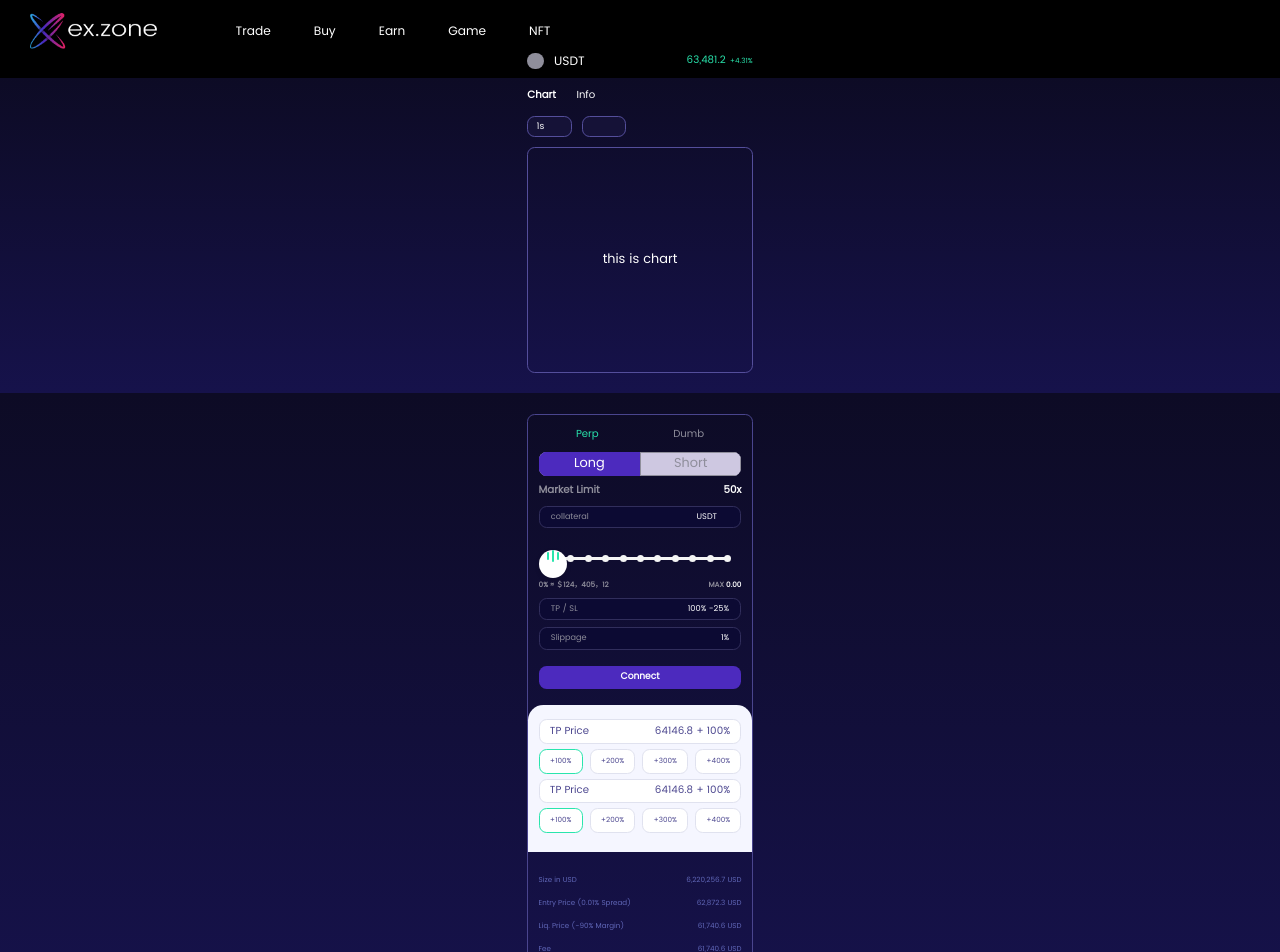
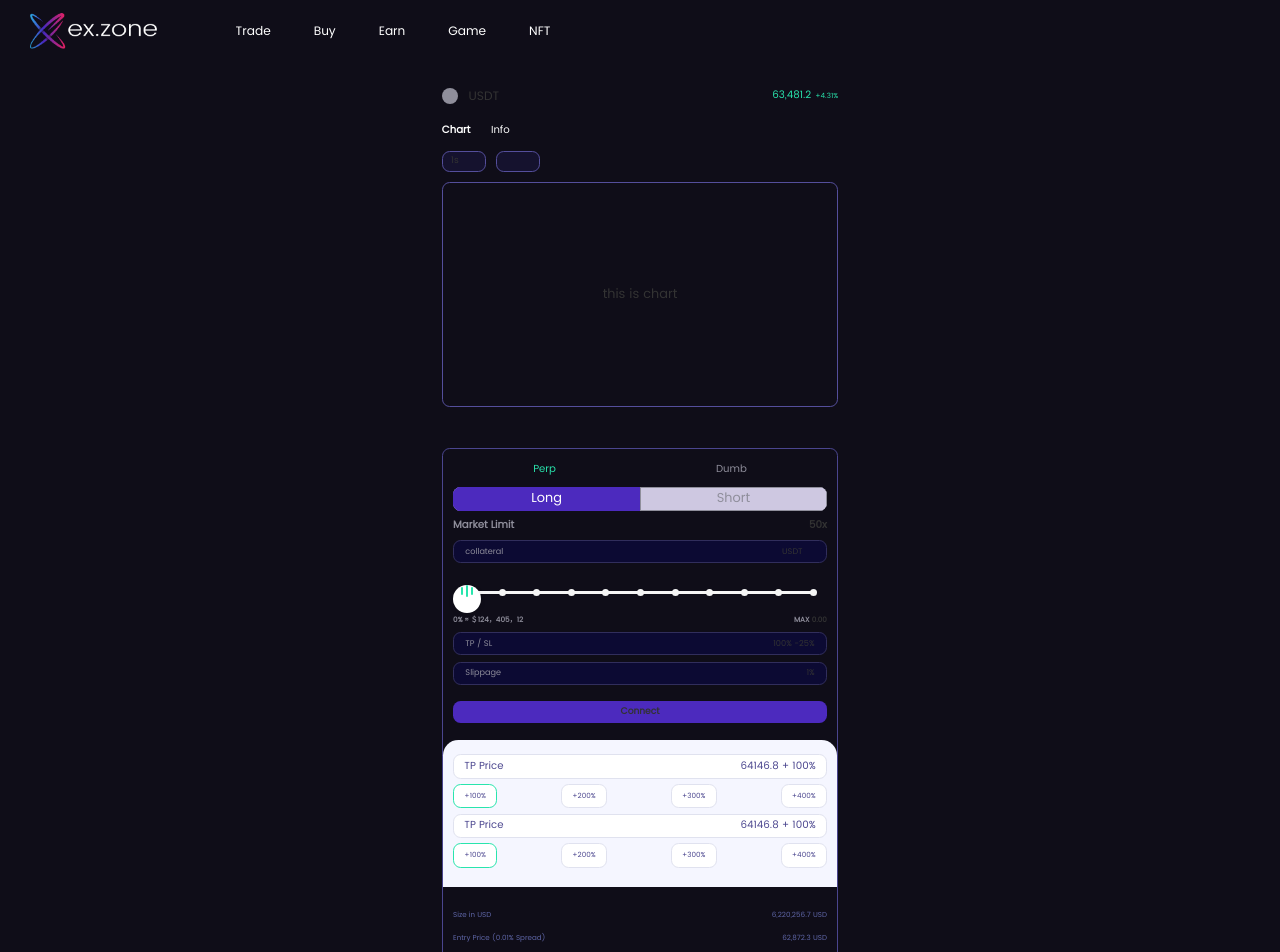
Before and after one commit to SunburstMeoga/ex-zone-frontend, a Next.js app: page /futures in a window 1280 px wide. Shown: the top 952 px of the page. Built offline with nearby package versions, Linux system fonts and the light colour scheme; a web font is replaced by a local one.

Commit message:
futures pc

```diff
--- a/src/pages/futures/index.js
+++ b/src/pages/futures/index.js
@@ -27,9 +27,9 @@ const Futures = () => {
     }
     return (
         <>
-            <div className='pt-5-0 bg-black text-white'>
+            <div className='pt-5-0 bg-black lg:pt-6-3 lg:bg-pad-futures xl:pt-8-4'>
                 <div className='flex flex-col justify-start items-center w-full'>
-                    <div className='w-22-0 flex justify-between items-center '>
+                    <div className='w-22-0 flex justify-between items-center lg:w-38-7'>
                         <div className='flex justify-start items-center'>
                             <div className='w-1-6 h-1-6 rounded-full bg-futures-word'></div>
                             <div className='text-1-2 font-medium ml-1-0'>USDT</div>
@@ -40,15 +40,15 @@ const Futures = () => {
                             <div className='text-0-7 font-medium ml-0-4'>+4.31%</div>
                         </div>
                     </div>
-                    <div className='w-full mt-0-7 bg-syrup-module pt-1-0 flex flex-col justify-start items-center'>
-                        <div className='w-22-0 flex justify-start items-center'>
+                    <div className='w-full mt-0-7 bg-syrup-module pt-1-0 flex flex-col justify-start items-center lg:bg-none'>
+                        <div className='w-22-0 flex justify-start items-center lg:w-38-7'>
                             {displayTypeItems.map((item, index) => {
                                 return <div key={index} onClick={() => handleDisplayItems(item)} className={`text-white text-1-0 ${item.id !== 1 ? 'ml-2-0' : ''} ${item.id === displayType ? 'font-bold' : ''}`}>
                                     {item.title}
                                 </div>
                             })}
                         </div>
-                        <div className='w-22-0 flex justify-between items-center mt-1-2'>
+                        <div className='w-22-0 flex justify-between items-center mt-1-2 lg:w-38-7'>
                             <div className='flex justify-start items-center'>
                                 <div className='rounded-xl border border-liquid-staking-border bg-primary-50 px-0-8 py-0-2 flex justify-start items-center'>
                                     <div className='text-0-9 mr-1-0'>1s</div>
@@ -66,12 +66,12 @@ const Futures = () => {
                                 <div className='icon iconfont icon-xiangji1 ml-1-4'></div>
                             </div>
                         </div>
-                        <div className='w-22-0 rounded-xl border border-liquid-staking-border h-22-0 flex justify-center items-center mt-1-0 mb-2-0'>
+                        <div className='w-22-0 rounded-xl border border-liquid-staking-border h-22-0 flex justify-center items-center mt-1-0 mb-2-0 lg:w-38-7'>
                             this is chart
                         </div>
                     </div>
-                    <div className='w-full flex flex-col justify-start items-center bg-syrup-module pt-2-0'>
-                        <div className='w-22-0 rounded-xl border border-swap-copy-icon py-1-2 mb-2-0'>
+                    <div className='w-full flex flex-col justify-start items-center bg-syrup-module pt-2-0 lg:bg-none'>
+                        <div className='w-22-0 rounded-xl border border-swap-copy-icon py-1-2 mb-2-0 lg:w-38-7'>
                             <div className='flex w-full flex-col justify-start items-center px-1-0'>
                                 <div className='w-full flex justify-around items-center mb-1-0'>
                                     {contractTypeItems.map((item, index) => {
@@ -156,7 +156,7 @@ const Futures = () => {
                     </div>
                     <div className='w-full flex flex-col justify-start items-center bg-syrup-module py-2-0'>
                         <div className='flex flex-col justify-start items-center w-full px-1-0'>
-                            <div className='w-22-0 rounded-xl border border-swap-copy-icon py-1-2 px-1-0  flex flex-col justify-start items-center'>
+                            <div className='w-22-0 rounded-xl border border-swap-copy-icon py-1-2 px-1-0  flex flex-col justify-start items-center lg:w-38-7'>
                                 <div className='w-full flex justify-between items-center rounded-xl overflow-hidden bg-futures-tabs text-futures-word mb-1-7 '>
                                     {futuresOrderTypeItems.map((item, index) => {
                                         return <div onClick={() => handleOrderTypeItems(item)} key={index} className={`flex-1 flex justify-center h-2-3 items-center   ${item.id === orderType ? 'bg-primary-purple text-white' : ''}`}>{item.title}</div>
--- a/src/pages/pools/index.js
+++ b/src/pages/pools/index.js
@@ -82,7 +82,7 @@ const Pools = () => {
                         <div className='bg-syrup-module rounded-2xl w-full border border-liquid-staking-border bg-pad-pools-border mb-3-9 h-auto px-1-2'>
                             {syrupListItems.map((item, index) => {
                                 return <div key={index} className='py-2-5 border-b border-dashed border-voting-border '>
-                                    <div className='flex justify-between pr-2-0 items-center' onClick={() => handleShowMore(item)}>
+                                    <div className='flex justify-between pr-2-0 items-center' >
                                         <div className='flex justify-start items-center mr-7-5'>
                                             <div className='flex justify-start items-end'>
                                                 <div className='w-2-8 h-2-8 rounded-full bg-futures-word'></div>
@@ -120,7 +120,7 @@ const Pools = () => {
                                             <div className='text-purple62 text-1-0'>
                                                 APR
                                             </div>
-                                            <div className='flex justify-start items-baseline text-1-5'>
+                                            <div className='flex justify-start items-baseline text-1-5' onClick={() => toggleCalculatorPopup()}>
                                                 <div className=''>1.48%</div>
                                                 <div className='ml-1-0 text-menu-green icon iconfont icon-jisuanqi'></div>
 
@@ -137,7 +137,7 @@ const Pools = () => {
 
                                             </div>
                                         </div>
-                                        <div className={`icon iconfont icon-down2 text-1-3 duration-100 transition ease-in-out text-white ${item.showMore ? 'rotate-180' : ''}`}></div>
+                                        <div onClick={() => handleShowMore(item)} className={`icon iconfont icon-down2 text-1-3 duration-100 transition ease-in-out text-white ${item.showMore ? 'rotate-180' : ''}`}></div>
                                     </div>
                                     <div className={`duration-100 transition ease-in-out  flex justify-start items-center ${item.showMore ? 'scale-y-100 h-auto mt-2-0' : 'scale-y-0 h-0-1'}`}>
                                         <div className='flex justify-start items-center '>
--- a/tailwind.config.js
+++ b/tailwind.config.js
@@ -148,6 +148,7 @@ module.exports = {
         "buy-module": "#0E0A2C",
         "pad-pools": "#111020",
         "pad-pools-border": "#1C1A39",
+        "pad-futures": "#0F0D18"
       },
       fontSize: ({ theme }) => ({
         ...theme("spacing"),
```
